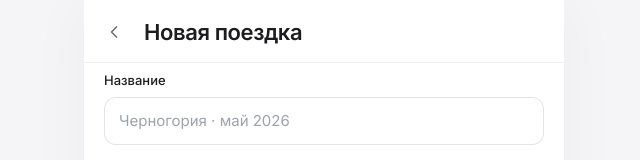
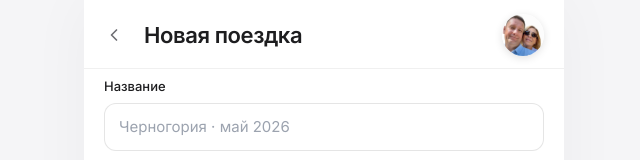
Before and after one commit to KirillTrubitsyn/wegotwo, a Next.js app: page /trips/new in a window 1280 px wide. Shown: the top 160 px of the page, without its empty margins (316-956 px from the left). Built offline with nearby package versions, Linux system fonts and the light colour scheme; no server answers.

Commit message:
feat(header): K&M avatar with tap-to-expand fullscreen overlay via portal, Moscow weather fallback when no trip coords, always-present regardless of trip context

```diff
--- a/src/components/Header.tsx
+++ b/src/components/Header.tsx
@@ -2,6 +2,7 @@
 
 import Link from "next/link";
 import { useEffect, useState } from "react";
+import { createPortal } from "react-dom";
 import { useWeather } from "@/lib/hooks/useWeather";
 import { swatch, type TripColor } from "@/lib/trip-colors";
 
@@ -29,6 +30,9 @@ type Props = {
 };
 
 const MSK_LABEL = "MSK";
+// Moscow fallback for the weather chip on screens with no trip context.
+const MSK_LAT = 55.7558;
+const MSK_LON = 37.6173;
 
 function formatTime(timeZone: string): string {
   return new Date().toLocaleString("ru-RU", {
@@ -50,6 +54,10 @@ export default function Header({ title, subtitle, back, trip }: Props) {
   const [now, setNow] = useState<{ date: string; local: string; msk: string }>(
     { date: "", local: "", msk: "" }
   );
+  const [photoOpen, setPhotoOpen] = useState(false);
+  const [mounted, setMounted] = useState(false);
+
+  useEffect(() => setMounted(true), []);
 
   useEffect(() => {
     if (!trip || trip.hideClock) return;
@@ -64,13 +72,32 @@ export default function Header({ title, subtitle, back, trip }: Props) {
     return () => clearInterval(id);
   }, [trip]);
 
+  // Close the lightbox on Escape.
+  useEffect(() => {
+    if (!photoOpen) return;
+    const onKey = (e: KeyboardEvent) => {
+      if (e.key === "Escape") setPhotoOpen(false);
+    };
+    window.addEventListener("keydown", onKey);
+    return () => window.removeEventListener("keydown", onKey);
+  }, [photoOpen]);
+
+  // Trip weather if we have coordinates; otherwise fall back to Moscow.
+  const tripHasCoords =
+    typeof trip?.lat === "number" && typeof trip?.lon === "number";
+  const weatherTz = tripHasCoords ? trip!.primaryTz : "Europe/Moscow";
+  const weatherLat = tripHasCoords ? (trip!.lat as number) : MSK_LAT;
+  const weatherLon = tripHasCoords ? (trip!.lon as number) : MSK_LON;
   const weather = useWeather({
-    timezone: trip?.primaryTz ?? "Europe/Moscow",
-    lat: trip?.lat ?? null,
-    lon: trip?.lon ?? null,
+    timezone: weatherTz,
+    lat: weatherLat,
+    lon: weatherLon,
   });
 
   const s = swatch(trip?.color);
+  const chipClass = tripHasCoords
+    ? s.light
+    : "bg-blue-lt text-blue";
 
   return (
     <header className="sticky top-0 z-[100] bg-white/[0.88] backdrop-blur-[24px] border-b border-black/[0.06] px-5 pt-[max(14px,env(safe-area-inset-top))] pb-3">
@@ -112,9 +139,11 @@ export default function Header({ title, subtitle, back, trip }: Props) {
             <p className="text-[13px] text-text-sec mt-[2px]">{subtitle}</p>
           ) : null}
         </div>
-        {trip && weather && (
+        <div className="flex items-center gap-[8px] flex-shrink-0">
+          {weather && (
             <div
-            className={`flex items-center gap-[4px] ${s.light} px-[10px] py-[4px] rounded-[10px] flex-shrink-0`}
+              className={`flex items-center gap-[4px] ${chipClass} px-[10px] py-[4px] rounded-[10px]`}
+              aria-label={`Погода ${tripHasCoords ? "в поездке" : "в Москве"}`}
             >
               <span className="text-[16px] leading-none">{weather.icon}</span>
               <span className="font-mono text-[15px] font-bold leading-none">
@@ -123,7 +152,61 @@ export default function Header({ title, subtitle, back, trip }: Props) {
               </span>
             </div>
           )}
+          <button
+            type="button"
+            onClick={() => setPhotoOpen(true)}
+            aria-label="Кирилл и Марина"
+            className="focus:outline-none active:scale-95 transition-transform"
+          >
+            {/* eslint-disable-next-line @next/next/no-img-element */}
+            <img
+              src="/photos/K&M.svg"
+              alt="Кирилл и Марина"
+              className="h-[42px] w-[42px] rounded-full shadow-avatar object-cover bg-white"
+            />
+          </button>
         </div>
+      </div>
+
+      {mounted && photoOpen
+        ? createPortal(
+            <div
+              className="fixed inset-0 z-[999] bg-black/90 backdrop-blur-md flex items-center justify-center"
+              onClick={() => setPhotoOpen(false)}
+              role="dialog"
+              aria-modal="true"
+            >
+              <button
+                type="button"
+                onClick={() => setPhotoOpen(false)}
+                className="absolute top-4 right-4 w-9 h-9 flex items-center justify-center rounded-full bg-white/20 text-white hover:bg-white/30 transition-colors z-[1000]"
+                style={{ marginTop: "env(safe-area-inset-top)" }}
+                aria-label="Закрыть"
+              >
+                <svg width="18" height="18" viewBox="0 0 24 24" fill="none">
+                  <path
+                    d="M18 6L6 18M6 6l12 12"
+                    stroke="currentColor"
+                    strokeWidth="2"
+                    strokeLinecap="round"
+                  />
+                </svg>
+              </button>
+              <div
+                className="w-[90vw] max-w-[400px] rounded-[16px] overflow-hidden shadow-2xl bg-white"
+                onClick={(e) => e.stopPropagation()}
+              >
+                {/* eslint-disable-next-line @next/next/no-img-element */}
+                <img
+                  src="/photos/K&M.svg"
+                  alt="Кирилл и Марина"
+                  className="w-full h-auto block"
+                />
+              </div>
+            </div>,
+            document.body
+          )
+        : null}
     </header>
   );
 }
```
Also changed, not shown: public/photos/K&M.svg (added). Lines whose indentation alone changed are shown as unchanged.
